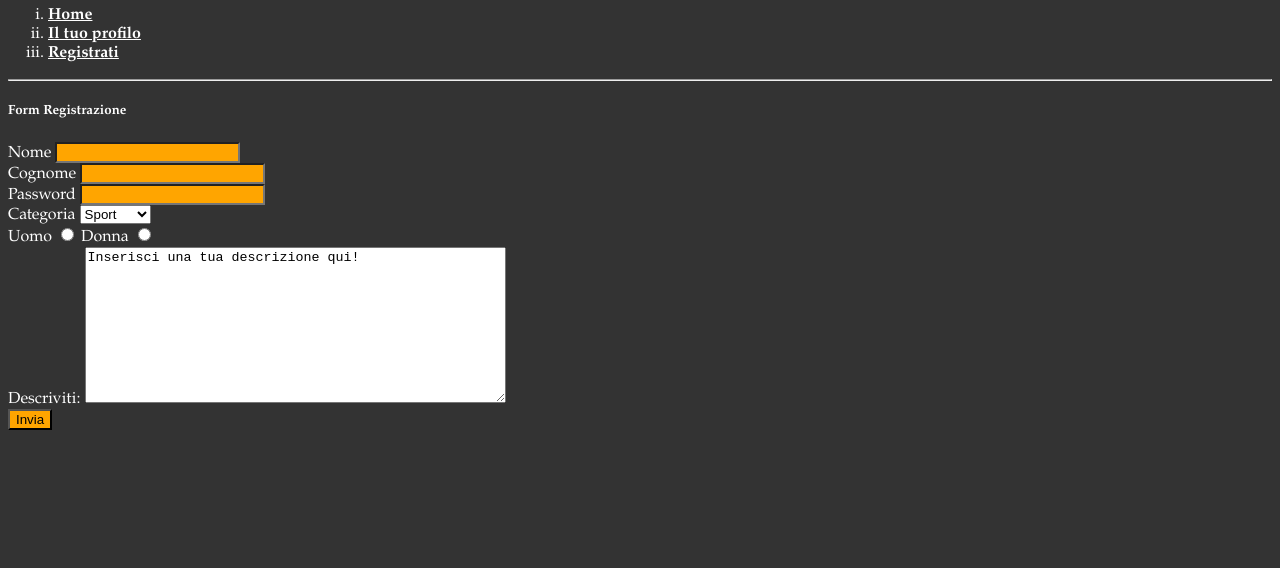
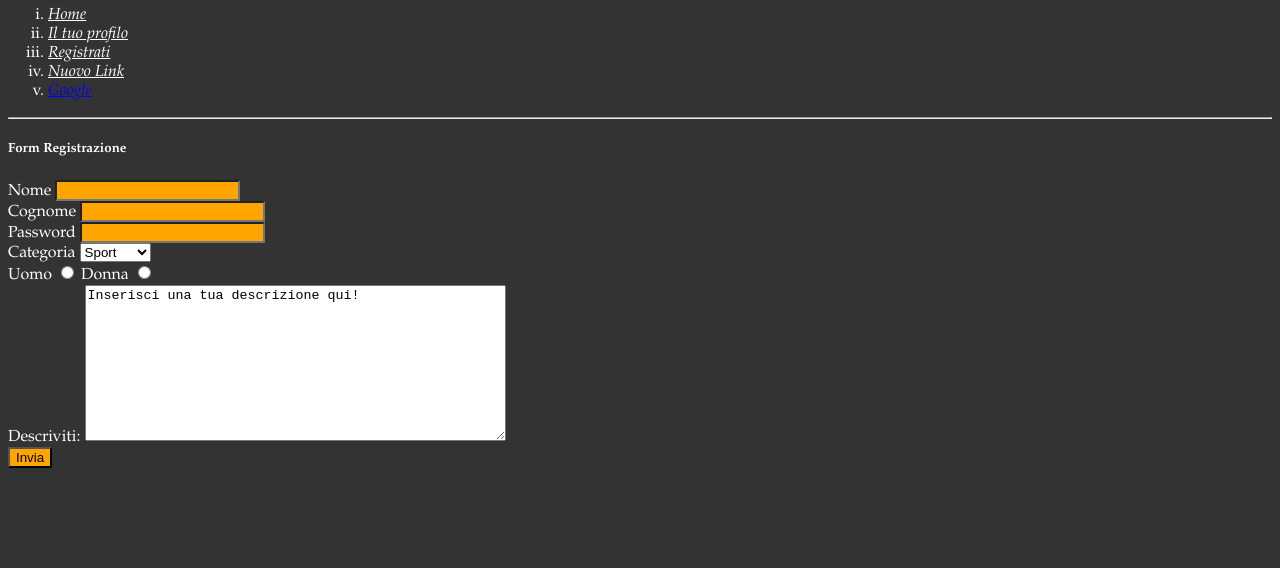
Before and after one commit to marty-p/esercitazione2-gruppo-a-marty-p-test, a plain HTML site: page esercitazione2-test/web/registrazione.html in a window 1280 px wide. Shown: the part 232-800 px from the top of the page. Drawn offline with Linux system fonts and the light colour scheme.

Commit message:
+css es3 task8

```diff
--- a/esercitazione2-test/web/registrazione.html
+++ b/esercitazione2-test/web/registrazione.html
@@ -25,6 +25,8 @@ and open the template in the editor.
 				<li><a href="index.html">Home</a></li>
 				<li><a href="utente.html">Il tuo profilo</a></li>
 				<li><a href="registrazione.html">Registrati</a></li>
+				<li><a href="nuovo_link.html">Nuovo Link</a></li>
+				<li><a href="http://www.google.com">Google</a></li>
 			</ul>
 		</nav>
 		<!--Linea orizzontale-->
--- a/esercitazione2-test/web/style1.css
+++ b/esercitazione2-test/web/style1.css
@@ -54,18 +54,18 @@ li
 	list-style: lower-roman;
 }
 
-a[href="http://www.google.com"]
-{
-	color: blue;
-}
-
 a:link
 {
 	color: white;
-	font-weight: bold;
+	font-style: italic;
 }
 
 a:visited
 {
 	color: black;
 }
+
+a[href="http://www.google.com"]
+{
+	color: blue;
+}
```
Also changed, not shown: esercitazione2-test/web/utente.html (+2 -0 lines), esercitazione2-test/web/__trash/studente.html (renamed from esercitazione2-test/web/studente.html).
